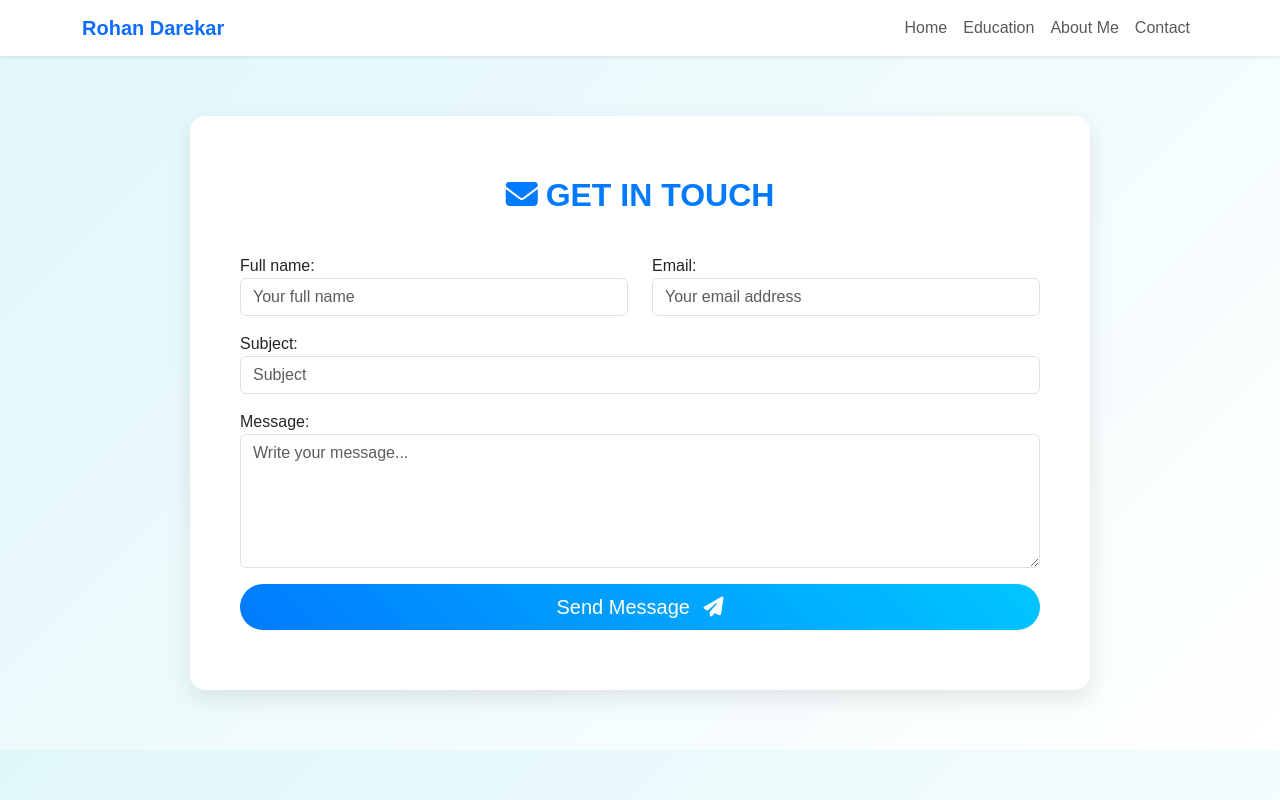
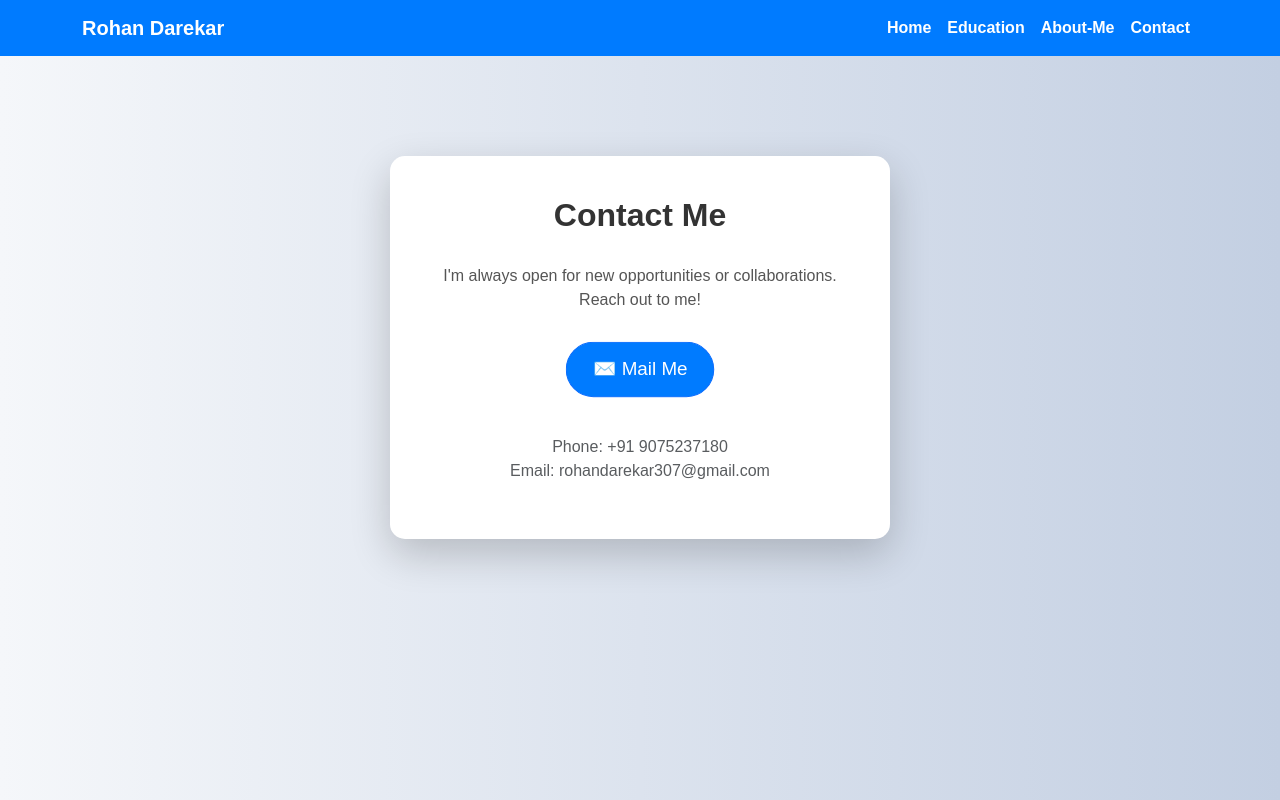
Before and after one commit to codingwithrsn33/MyPortfolio, a Django app: page /contact/ in a window 1280 px wide. Run offline with Django 5.2, Linux system fonts and the light colour scheme.

Commit message:
portfolio project

```diff
--- a/sitecore/forms.py
+++ b/sitecore/forms.py
@@ -6,8 +6,8 @@ class ContactForm(forms.ModelForm):
         model = Contact
         fields = ['full_name', 'email', 'subject', 'message']
         widgets = {
-            'full_name': forms.TextInput(attrs={'class': 'form-control', 'placeholder': 'Your full name'}),
-            'email': forms.EmailInput(attrs={'class': 'form-control', 'placeholder': 'Your email address'}),
+            'full_name': forms.TextInput(attrs={'class': 'form-control', 'placeholder': 'Your Name'}),
+            'email': forms.EmailInput(attrs={'class': 'form-control', 'placeholder': 'Your Email'}),
             'subject': forms.TextInput(attrs={'class': 'form-control', 'placeholder': 'Subject'}),
-            'message': forms.Textarea(attrs={'class': 'form-control', 'rows': 5, 'placeholder': 'Write your message...'}),
+            'message': forms.Textarea(attrs={'class': 'form-control', 'placeholder': 'Message', 'rows': 5}),
         }
--- a/sitecore/templates/sitecore/aboutme.html
+++ b/sitecore/templates/sitecore/aboutme.html
@@ -173,7 +173,8 @@
                     <li class="nav-item"><a class="nav-link" href="{% url 'home' %}">Home</a></li>
                     <li class="nav-item"><a class="nav-link" href="{% url 'education' %}">Education</a></li>
                     <li class="nav-item"><a class="nav-link active" href="{% url 'aboutme' %}">About Me</a></li>
-                    <li class="nav-item"><a class="nav-link" href="#contact">Contact</a></li>
+                    <li class="nav-item"><a class="nav-link" href="{% url 'contact' %}">Contact</a></li>
+
                 </ul>
             </div>
         </div>
--- a/sitecore/templates/sitecore/contact.html
+++ b/sitecore/templates/sitecore/contact.html
@@ -1,101 +1,117 @@
-{% load static %}
 <!DOCTYPE html>
 <html lang="en">
 <head>
     <meta charset="UTF-8">
     <meta name="viewport" content="width=device-width, initial-scale=1.0">
     <title>Contact Me | Rohan Darekar</title>
-    <link href="https://cdn.jsdelivr.net/npm/bootstrap@5.3.3/dist/css/bootstrap.min.css" rel="stylesheet">
-    <link href="https://cdnjs.cloudflare.com/ajax/libs/font-awesome/6.4.0/css/all.min.css" rel="stylesheet">
+    <link href="https://cdn.jsdelivr.net/npm/bootstrap@5.3.2/dist/css/bootstrap.min.css" rel="stylesheet">
+    <link href="https://cdnjs.cloudflare.com/ajax/libs/animate.css/4.1.1/animate.min.css" rel="stylesheet">
     <style>
         body {
-            background: linear-gradient(135deg, #e0f7fa, #ffffff);
-            font-family: 'Poppins', sans-serif;
+            font-family: 'Arial', sans-serif;
+            background: linear-gradient(to right, #f5f7fa, #c3cfe2);
+            min-height: 100vh;
+        }
+        .navbar {
+            background: #007bff;
+        }
+        .navbar-brand, .navbar-nav .nav-link {
+            color: #fff !important;
+            font-weight: bold;
+        }
+        .navbar-nav .nav-link:hover {
+            color: #ffd700 !important;
         }
         .contact-section {
+            display: flex;
+            justify-content: center;
+            align-items: center;
+            padding: 100px 20px 50px 20px;
+        }
+        .contact-card {
             background: #fff;
             border-radius: 15px;
-            box-shadow: 0 8px 25px rgba(0, 0, 0, 0.1);
-            padding: 60px 50px;
-            margin: 60px auto;
-            max-width: 900px;
-            position: relative;
+            padding: 40px 30px;
+            box-shadow: 0 15px 40px rgba(0,0,0,0.2);
+            max-width: 500px;
+            width: 100%;
+            text-align: center;
         }
-        .contact-section h2 {
-            text-align: center;
-            color: #007bff;
-            font-weight: 700;
-            margin-bottom: 40px;
-            text-transform: uppercase;
+        .contact-card h2 {
+            color: #333;
+            margin-bottom: 30px;
+            font-weight: bold;
         }
-        .btn-primary {
-            background: linear-gradient(45deg, #007bff, #00c6ff);
-            border: none;
-            border-radius: 30px;
-            transition: all 0.4s ease;
-            width: 100%;
+        .contact-card a {
+            display: inline-block;
+            margin: 15px 0;
+            font-size: 18px;
+            color: #fff;
+            background: #007bff;
+            padding: 12px 25px;
+            border-radius: 50px;
+            text-decoration: none;
+            transition: all 0.3s ease;
         }
-        .btn-primary:hover {
-            background: linear-gradient(45deg, #00c6ff, #007bff);
+        .contact-card a:hover {
+            background: #0056b3;
             transform: translateY(-3px);
-            box-shadow: 0 5px 15px rgba(0,123,255,0.4);
         }
-        .alert {
-            text-align: center;
-            border-radius: 30px;
+        .contact-card p {
+            font-size: 16px;
+            color: #555;
+        }
+        @media (max-width: 576px) {
+            .contact-card {
+                padding: 30px 20px;
+            }
+            .contact-card a {
+                width: 100%;
+            }
         }
     </style>
 </head>
 <body>
 
     <!-- Navbar -->
-    <nav class="navbar navbar-expand-lg navbar-light bg-white shadow-sm sticky-top">
+    <nav class="navbar navbar-expand-lg sticky-top">
         <div class="container">
-            <a class="navbar-brand fw-bold text-primary" href="{% url 'home' %}">Rohan Darekar</a>
+            <a class="navbar-brand" href="#">Rohan Darekar</a>
             <button class="navbar-toggler" type="button" data-bs-toggle="collapse" data-bs-target="#navbarNav">
-                <span class="navbar-toggler-icon"></span>
+                <span class="navbar-toggler-icon" style="color:#fff;"></span>
             </button>
             <div class="collapse navbar-collapse" id="navbarNav">
-                <ul class="navbar-nav ms-auto">
-                    <li class="nav-item"><a class="nav-link" href="{% url 'home' %}">Home</a></li>
-                    <li class="nav-item"><a class="nav-link" href="{% url 'education' %}">Education</a></li>
-                    <li class="nav-item"><a class="nav-link" href="{% url 'aboutme' %}">About Me</a></li>
-                    <li class="nav-item"><a class="nav-link" href="{% url 'contact' %}">Contact</a></li>
-                </ul>
+    <ul class="navbar-nav ms-auto">
+        <li class="nav-item"><a class="nav-link active" href="{% url 'home' %}">Home</a></li>
+        <li class="nav-item"><a class="nav-link" href="{% url 'education' %}">Education</a></li>
+        <li class="nav-item"><a class="nav-link" href="{% url 'aboutme' %}">About-Me</a></li>
+        <li class="nav-item"><a class="nav-link" href="{% url 'contact' %}">Contact</a></li>
+
+
+
+    </ul>
+</div>
             </div>
         </div>
     </nav>
 
     <!-- Contact Section -->
-    <div class="contact-section fade-in">
-        <h2><i class="fas fa-envelope me-2"></i>Get In Touch</h2>
+    <section class="contact-section">
+        <div class="contact-card animate__animated animate__fadeInUp">
+            <h2>Contact Me</h2>
+            <p>I'm always open for new opportunities or collaborations. Reach out to me!</p>
+            <a href="https://mail.google.com/mail/?view=cm&to=rohandarekar307@gmail.com&su=Hello%20Rohan"
+   target="_blank"
+   class="btn btn-primary animate__animated animate__pulse animate__infinite">
+   ✉️ Mail Me
+</a>
 
-        {% if messages %}
-            {% for message in messages %}
-                <div class="alert alert-success">{{ message }}</div>
-            {% endfor %}
-        {% endif %}
 
-        <form method="POST" novalidate>
-            {% csrf_token %}
-            <div class="row">
-                <div class="col-md-6 mb-3">
-                    {{ form.full_name.label_tag }} {{ form.full_name }}
-                </div>
-                <div class="col-md-6 mb-3">
-                    {{ form.email.label_tag }} {{ form.email }}
-                </div>
-            </div>
-            <div class="mb-3">
-                {{ form.subject.label_tag }} {{ form.subject }}
-            </div>
-            <div class="mb-3">
-                {{ form.message.label_tag }} {{ form.message }}
-            </div>
-            <button type="submit" class="btn btn-primary btn-lg">Send Message <i class="fas fa-paper-plane ms-2"></i></button>
-        </form>
-    </div>
 
-    <script src="https://cdn.jsdelivr.net/npm/bootstrap@5.3.3/dist/js/bootstrap.bundle.min.js"></script>
+            <p class="mt-4 text-muted">Phone: +91 9075237180<br>Email: rohandarekar307@gmail.com</p>
+        </div>
+    </section>
+
+    <script src="https://cdn.jsdelivr.net/npm/bootstrap@5.3.2/dist/js/bootstrap.bundle.min.js"></script>
 </body>
 </html>
--- a/sitecore/templates/sitecore/education.html
+++ b/sitecore/templates/sitecore/education.html
@@ -20,6 +20,9 @@
             <div>
                 <a href="/" class="btn btn-outline-light btn-sm mx-1">Home</a>
                 <a href="/education/" class="btn btn-primary btn-sm mx-1">Education</a>
+                <a herf="/aboutme/" class="btn btn-outline-light btn-sm mx-1">About Me</a>
+                <a herf="/contact/" class="btn btn-outline-light btn-sm mx-1">Contact</a>
+
             </div>
         </div>
     </nav>
--- a/sitecore/templates/sitecore/home.html
+++ b/sitecore/templates/sitecore/home.html
@@ -146,6 +146,8 @@
         <li class="nav-item"><a class="nav-link" href="{% url 'aboutme' %}">About-Me</a></li>
         <li class="nav-item"><a class="nav-link" href="{% url 'contact' %}">Contact</a></li>
 
+
+
     </ul>
 </div>
 
--- a/sitecore/urls.py
+++ b/sitecore/urls.py
@@ -6,4 +6,6 @@ urlpatterns = [
     path('education/', views.education, name='education'),
     path('aboutme/', views.aboutme, name='aboutme'),
     path('contact/', views.contact, name='contact'),
+
+
 ]
--- a/sitecore/views.py
+++ b/sitecore/views.py
@@ -1,6 +1,8 @@
 from django.shortcuts import render, redirect
 from django.contrib import messages
 from .forms import ContactForm
+from django.core.mail import send_mail   # ✅ add this line
+from django.conf import settings
 
 def home(request):
     skills = [
@@ -119,14 +121,6 @@ def aboutme(request):
         'certifications_list': certifications_list,
         'achievements': achievements
     })
+
 def contact(request):
-    if request.method == "POST":
-        form = ContactForm(request.POST)
-        if form.is_valid():
-            form.save()
-            messages.success(request, "Thank you for contacting me! I’ll get back to you soon.")
-            return redirect('contact')
-    else:
-        form = ContactForm()
-
-    return render(request, 'sitecore/contact.html', {'form': form})
+    return render(request, 'sitecore/contact.html')
```
Also changed, not shown: other parts of sitecore/templates/sitecore/education.html (+1 -1 lines), Myportfolio/settings.py (line endings or trailing spaces), db.sqlite3.
